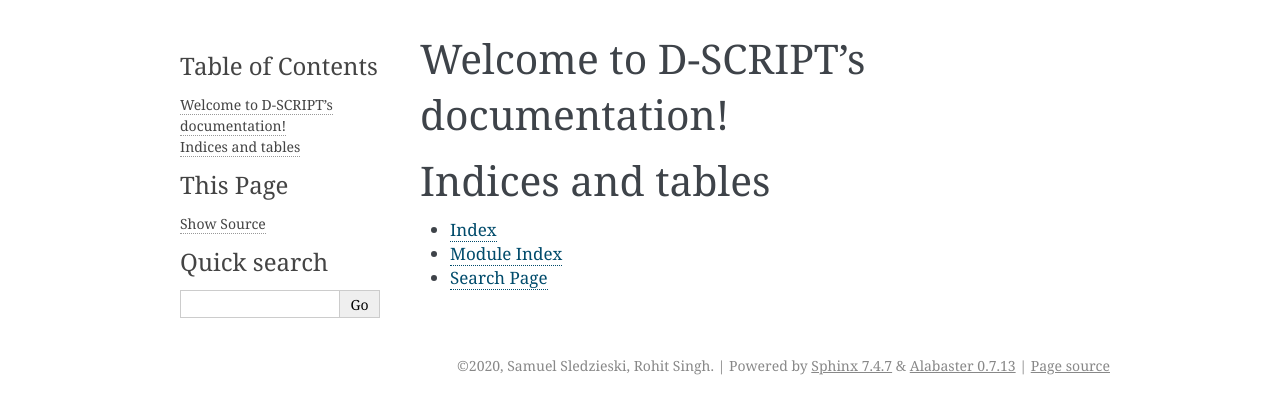
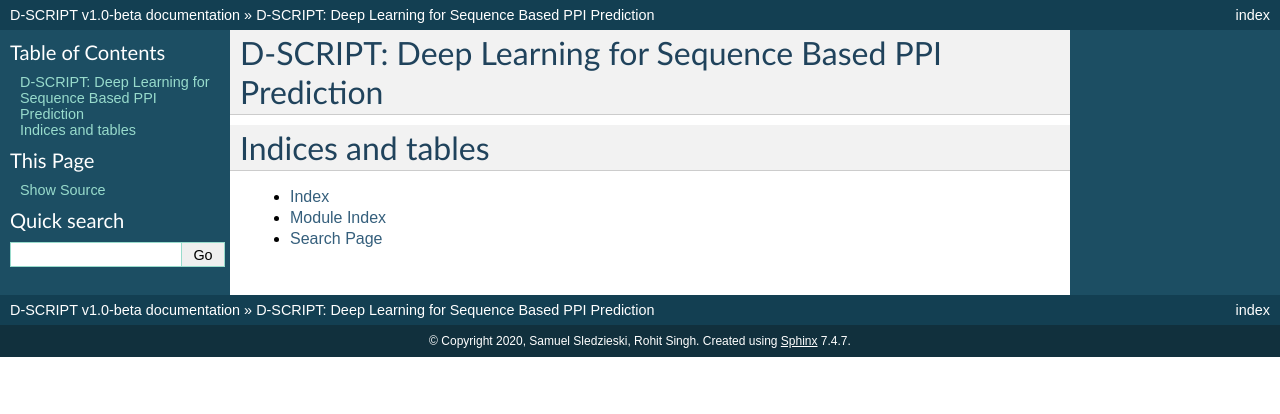
Before and after one commit to samsledje/D-SCRIPT, a Sphinx documentation site: the page built from docs/source/index.rst, in a window 1280 px wide. Shown: the top 414 px of the page. Built offline with Sphinx 7.4.7, drawn with Linux system fonts in a browser that asks for light colours.

Commit message:
docs updated

```diff
--- a/docs/source/conf.py
+++ b/docs/source/conf.py
@@ -47,7 +47,8 @@ exclude_patterns = []
 # The theme to use for HTML and HTML Help pages.  See the documentation for
 # a list of builtin themes.
 #
-html_theme = 'alabaster'
+#html_theme = 'alabaster'
+html_theme = 'default'
 
 # Add any paths that contain custom static files (such as style sheets) here,
 # relative to this directory. They are copied after the builtin static files,
--- a/docs/source/index.rst
+++ b/docs/source/index.rst
@@ -1,10 +1,5 @@
-.. D-SCRIPT documentation master file, created by
-   sphinx-quickstart on Fri Oct 30 12:59:37 2020.
-   You can adapt this file completely to your liking, but it should at least
-   contain the root `toctree` directive.
-
-Welcome to D-SCRIPT's documentation!
-====================================
+D-SCRIPT: Deep Learning for Sequence Based PPI Prediction
+=========================================================
 
 .. toctree::
    :maxdepth: 2
```
Also changed, not shown: 15 other files.
